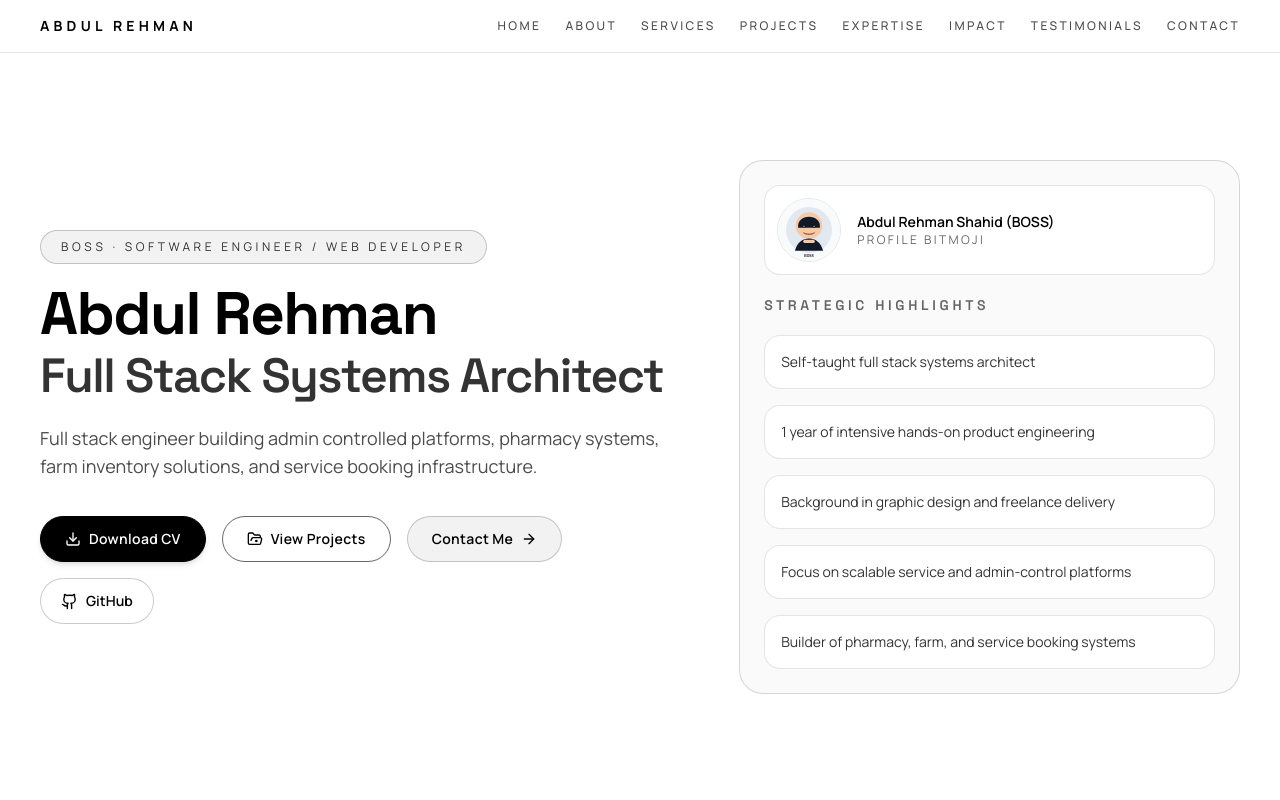
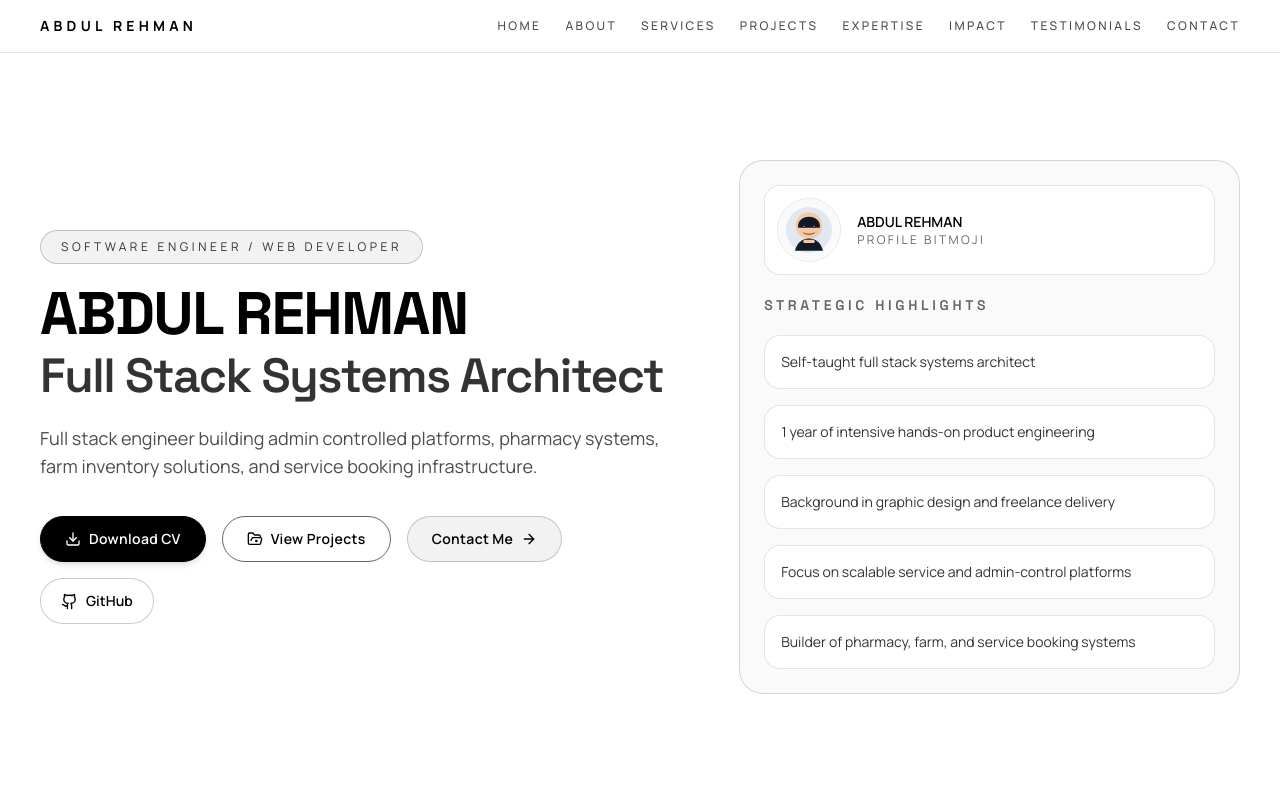
Before and after one commit to R00010/Portfolio-, a Next.js app: page / in a window 1280 px wide. Shown: the top 800 px of the page. Built offline with nearby package versions, Linux system fonts and the light colour scheme.

Commit message:
Update hero identity, contact email, and add richer site animations

```diff
--- a/app/page.tsx
+++ b/app/page.tsx
@@ -12,7 +12,8 @@ import { TestimonialsSection } from '@/components/TestimonialsSection';
 
 export default function Home() {
   return (
-    <main className="min-h-screen bg-white text-black">
+    <main className="relative min-h-screen overflow-x-hidden bg-white text-black">
+      <div className="pointer-events-none absolute inset-0 -z-10 animate-pulse bg-[radial-gradient(circle_at_10%_10%,rgba(0,0,0,0.04),transparent_30%),radial-gradient(circle_at_90%_20%,rgba(0,0,0,0.03),transparent_28%),radial-gradient(circle_at_40%_90%,rgba(0,0,0,0.03),transparent_30%)]" />
       <Navbar />
       <HeroSection />
       <AboutSection />
--- a/components/AnimatedSection.tsx
+++ b/components/AnimatedSection.tsx
@@ -14,9 +14,10 @@ export function AnimatedSection({ id, className = '', children }: AnimatedSectio
     <motion.section
       id={id}
       className={className}
-      initial={{ opacity: 0, y: 70 }}
-      whileInView={{ opacity: 1, y: 0 }}
-      transition={{ duration: 0.9, ease: 'easeOut' }}
+      initial={{ opacity: 0, y: 70, scale: 0.98, filter: 'blur(6px)' }}
+      whileInView={{ opacity: 1, y: 0, scale: 1, filter: 'blur(0px)' }}
+      whileHover={{ y: -2 }}
+      transition={{ duration: 0.85, ease: [0.22, 1, 0.36, 1] }}
       viewport={{ once: true, amount: 0.2 }}
     >
       {children}
--- a/components/ContactSection.tsx
+++ b/components/ContactSection.tsx
@@ -17,7 +17,7 @@ export function ContactSection() {
 
         <div className="mt-8 grid gap-4 md:grid-cols-2">
           <motion.a
-            href="mailto:abdulrehmanshahid.dev@gmail.com"
+            href="mailto:rehman.ali11900@gmail.com"
             whileHover={{ y: -2, scale: 1.01 }}
             whileTap={{ scale: 0.96 }}
             className="flex items-center gap-3 rounded-2xl border border-black/15 bg-white p-5 text-black"
@@ -25,7 +25,7 @@ export function ContactSection() {
             <Mail size={20} />
             <div>
               <p className="text-xs uppercase tracking-[0.2em] text-black/55">Email</p>
-              <p className="font-semibold">abdulrehmanshahid.dev@gmail.com</p>
+              <p className="font-semibold">rehman.ali11900@gmail.com</p>
             </div>
           </motion.a>
 
--- a/components/HeroSection.tsx
+++ b/components/HeroSection.tsx
@@ -11,10 +11,10 @@ export function HeroSection() {
       <div className="mx-auto grid w-full max-w-7xl gap-12 lg:grid-cols-[1.3fr_1fr] lg:items-center">
         <motion.div initial={{ opacity: 0, x: -30 }} animate={{ opacity: 1, x: 0 }} transition={{ duration: 0.9, ease: 'easeOut' }}>
           <p className="mb-5 inline-flex rounded-full border border-black/20 bg-black/5 px-5 py-2 text-xs uppercase tracking-[0.3em] text-black/80">
-            BOSS · Software Engineer / Web Developer
+            Software Engineer / Web Developer
           </p>
           <h1 className="text-balance text-4xl font-black leading-tight tracking-tight text-black md:text-6xl">
-            Abdul Rehman
+            ABDUL REHMAN
             <span className="mt-2 block text-3xl font-semibold text-black/80 md:text-5xl">Full Stack Systems Architect</span>
           </h1>
           <p className="mt-6 max-w-2xl text-base leading-relaxed text-black/70 md:text-lg">
@@ -53,9 +53,9 @@ export function HeroSection() {
           className="rounded-3xl border border-black/15 bg-black/[0.02] p-6"
         >
           <div className="mb-5 flex items-center gap-4 rounded-2xl border border-black/10 bg-white p-3">
-            <img src="/bitmoji-avatar.svg" alt="Bitmoji of Abdul Rehman" className="h-16 w-16 rounded-full border border-black/10" />
+            <img src="/bitmoji-avatar.svg" alt="Bitmoji of ABDUL REHMAN" className="h-16 w-16 rounded-full border border-black/10" />
             <div>
-              <p className="text-sm font-semibold text-black">Abdul Rehman Shahid (BOSS)</p>
+              <p className="text-sm font-semibold text-black">ABDUL REHMAN</p>
               <p className="text-xs uppercase tracking-[0.2em] text-black/60">Profile Bitmoji</p>
             </div>
           </div>
--- a/components/Navbar.tsx
+++ b/components/Navbar.tsx
@@ -13,7 +13,7 @@ export function Navbar() {
     >
       <div className="mx-auto flex w-full max-w-7xl items-center justify-between px-6 py-4 lg:px-10">
         <a href="#home" className="text-sm font-bold uppercase tracking-[0.3em] text-black">
-          Abdul Rehman
+          ABDUL REHMAN
         </a>
         <nav className="hidden items-center gap-6 md:flex">
           {navItems.map((item) => (
```
Also changed, not shown: public/bitmoji-avatar.svg.
